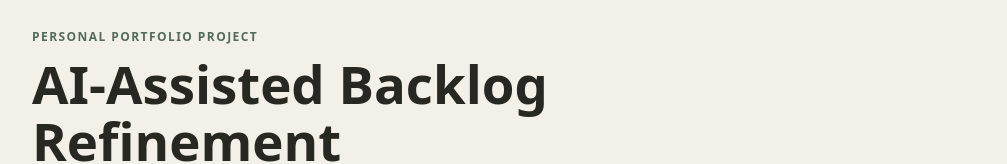
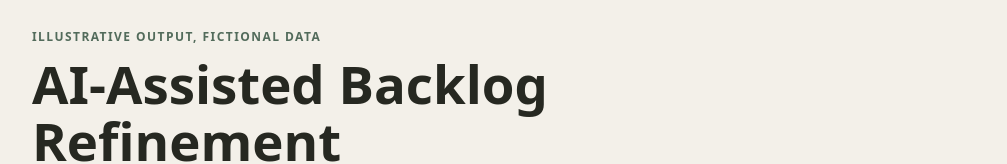
Before and after one commit to Shanmca13/AI-Assisted-Backlog-Refinement-PoC, a plain HTML site: page index.html in a window 1280 px wide. Shown: the top 164 px of the page, without its empty margins (136-1143 px from the left). Drawn offline with Linux system fonts and the light colour scheme.

Commit message:
Update index.html

```diff
--- a/index.html
+++ b/index.html
@@ -18,7 +18,7 @@ ul{padding-left:22px}li{margin:7px 0}.result{margin-top:20px}.hidden{display:non
 </style>
 </head>
 <body><main>
- <div class="eyebrow">Personal Portfolio Project</div>
+ <div class="eyebrow">Illustrative output, fictional data </div>
 <h1>AI-Assisted Backlog Refinement</h1>
 <p style="font-weight:650; font-size:1.02rem; margin-bottom:1rem;">
   Created by Shanmugasundaram Chinnathambi · PoC v1
```
